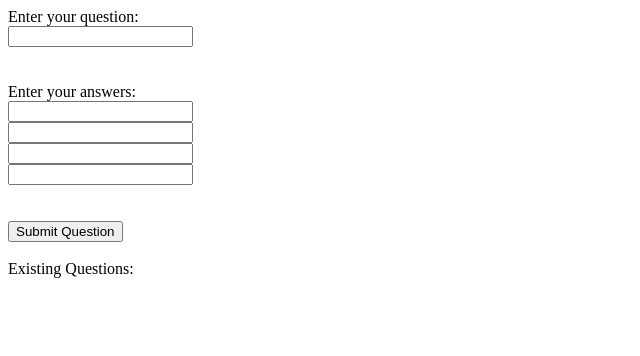
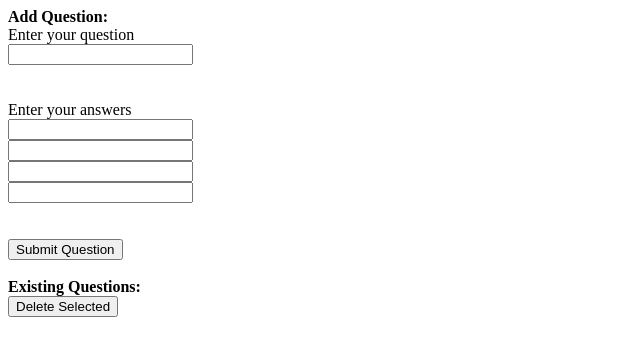
Before and after one commit to SteveSande/Feathers-Quiz-Microservice, a website: page index.html in a window 1280 px wide. Shown: the whole page, without its empty margins (0-640 px from the left). Drawn offline with nearby package versions, Linux system fonts and the light colour scheme; no server answers.

Commit message:
Basic delete functionality it there. Need to make it so the user can select what specifically to delete.

```diff
--- a/index.html
+++ b/index.html
@@ -7,16 +7,17 @@
     <title>Quiz API UI</title>
 </head>
 <body>
-    <form id="form" onsubmit="sendQuestion()">
+    <form id="formCreate" onsubmit="sendQuestion()">
+        <b>Add Question:</b>
         <div id="divQuestion">
-            Enter your question:
+            Enter your question
             <br>
             <input type="text" id="question">
         </div>
         <br>
         <br>
         <div id="divAnswers">
-            Enter your answers:
+            Enter your answers
             <br>
             <input type="text" id="answer1">
             <br>
@@ -32,7 +33,13 @@
         <button type="submit">Submit Question</button>
         <br>
         <br>
-        <div id="questions">Existing Questions:</div>
+    </form>
+    <form id="formDelete" onsubmit="removeQuestion(2)">
+        <div id="questions">
+            <b>Existing Questions:</b>
+            <br>
+            <button type="submit">Delete Selected</button>
+        </div>
     </form>
 
     <!-- this script is specifically for a feathersjs client -->
@@ -40,7 +47,7 @@
     <!-- socket.io needs to be on front and back end for complete connection  -->
     <script src="https://cdnjs.cloudflare.com/ajax/libs/socket.io/2.0.4/socket.io.js"></script>
 
-    <!-- functionality for submitting a question -->
+    <!-- CRUD functionality for quiz questions -->
     <script>
         // Socket.io setup, the api service is on port 3030 under the name ideas
         // you can access the ideas service on this port using http://127.0.0.1:3030/ideas
@@ -72,7 +79,7 @@
 
             let answers = [answer1.value, answer2.value, answer3.value, answer4.value];
 
-            // Create new idea
+            // Create new question
             app.service('questions').create({
                 question: question.value,
                 answers: answers
@@ -88,6 +95,22 @@
 
 
 
+        // FUNCTION: removeQuestion()
+        // PURPOSE:
+        //  An question has been entered into the html form and the user has pressed the submit button.
+        //  This function is called to collect the input and send it to the server.
+        // PARAMETERS:
+        //  e - an Event triggered by user action
+        // RETURN: void
+
+        async function removeQuestion(id) {
+            console.log("removeQuestion")
+            // Delete a question
+            app.service('questions').remove(id);
+        }
+
+
+
         // FUNCTION: renderQuestion()
         // PURPOSE:
         //  Each question in the questions array will be displayed on the website.
@@ -96,10 +119,12 @@
         //  idea - an Event triggered by user action
         // RETURN: void
         function renderQuestion(question) {
-            console.log(question);
             // get the ideas div to append to and appendthe html
             document.getElementById('questions').innerHTML +=
             `
+            <br>
+            <br>
+            <input id="${question.id}" type="checkbox">
                 <p>${question.question}</p>
                 <ul>
                     <li>${question.answers[0]}</li>
@@ -107,6 +132,7 @@
                     <li>${question.answers[2]}</li>
                     <li>${question.answers[3]}</li>
                 </ul>
+            </input>
             `;
         }
 
```
Also changed, not shown: app.js (+6 -2 lines). Lines whose indentation alone changed are shown as unchanged.
